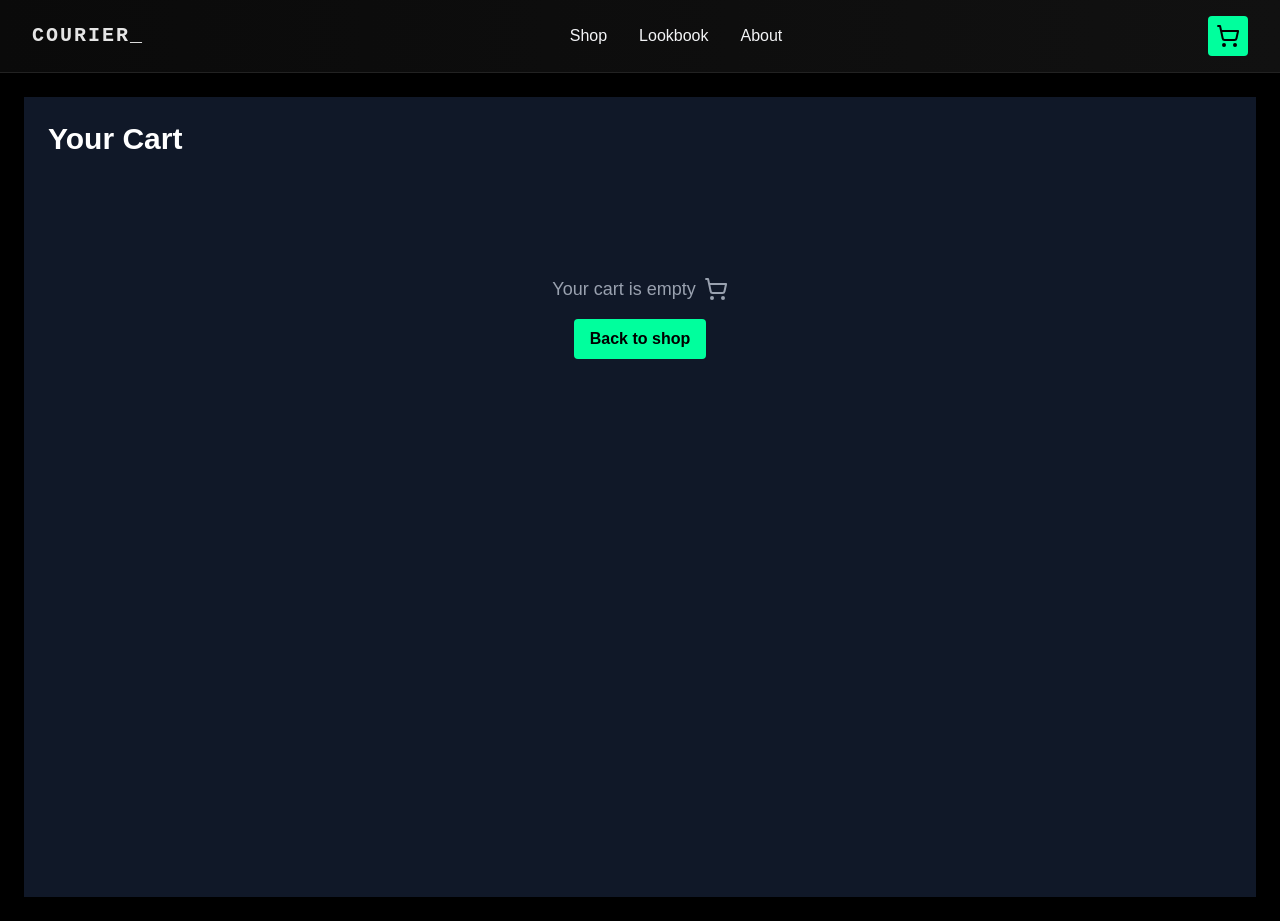
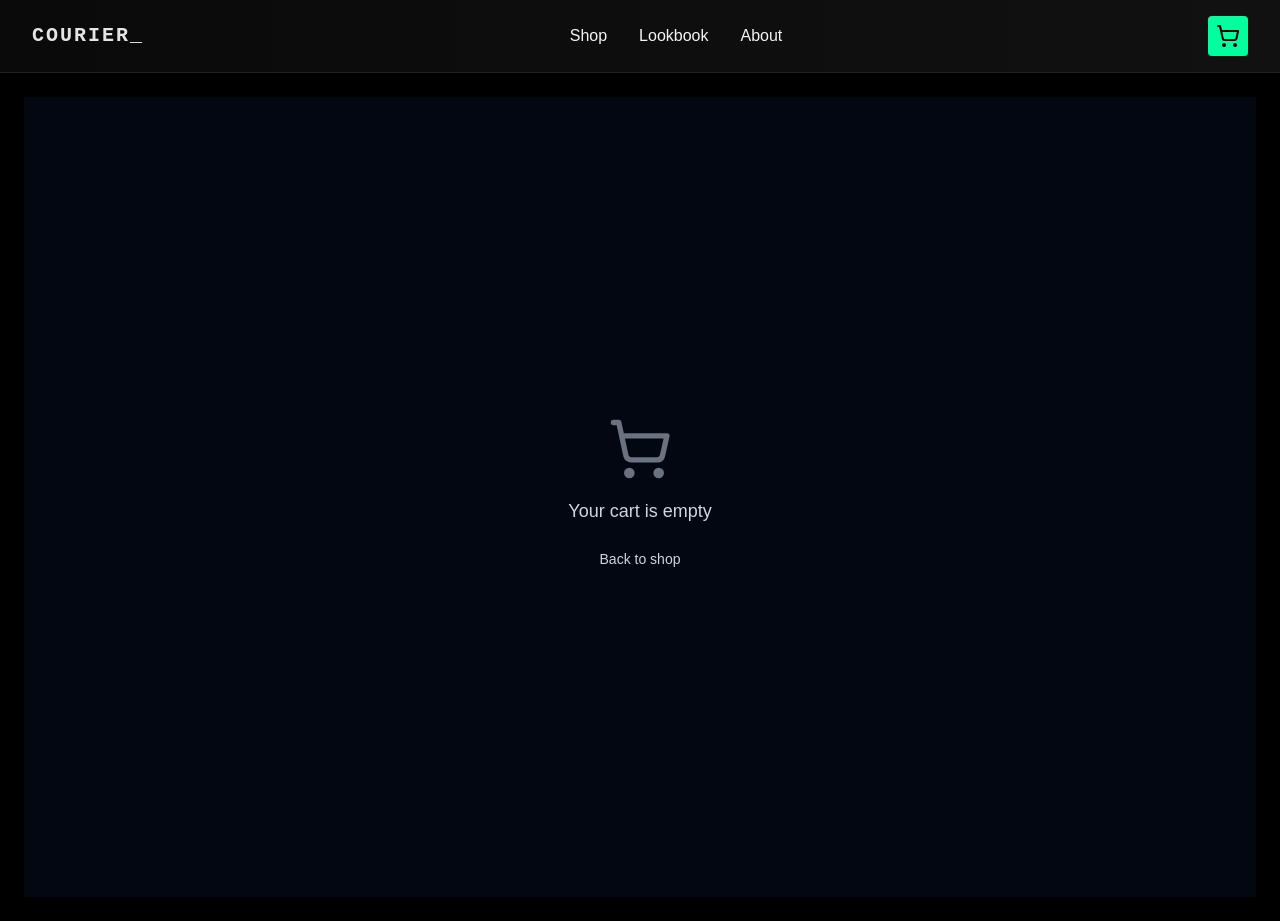
Before and after one commit to TheGrayback/courier-ecommerce, a React (Vite) app: page /cart in a window 1280 px wide. Built offline with nearby package versions, Linux system fonts and the light colour scheme.

Commit message:
refactor: create CartItem component

```diff
--- /dev/null
+++ b/src/components/CartItem/CartItem.module.css
@@ -0,0 +1,17 @@
+@reference 'tailwindcss';
+
+.item {
+    @apply flex items-center justify-between;
+}
+
+.itemName {
+    @apply font-medium;
+}
+
+.totalItemPrice {
+    @apply text-sm text-gray-400;
+}
+
+.totalCartPrice {
+    @apply text-lg font-semibold;
+}
--- /dev/null
+++ b/src/components/CartItem/CartItem.tsx
@@ -0,0 +1,23 @@
+import styles from './CartItem.module.css';
+
+function CartItem({
+    item,
+}: {
+    item: { id: number; name: string; price: number; quantity: number };
+}) {
+    return (
+        <li key={item.id} className={styles.item}>
+            <div>
+                <p className={styles.itemName}>{item.name}</p>
+                <p className={styles.totalItemPrice}>
+                    {item.quantity} × ${item.price}
+                </p>
+            </div>
+            <span className={styles.totalCartPrice}>
+                ${(item.price * item.quantity).toFixed(2)}
+            </span>
+        </li>
+    );
+}
+
+export default CartItem;
--- a/src/components/CartPage/CartPage.module.css
+++ b/src/components/CartPage/CartPage.module.css
@@ -1,61 +1,53 @@
 @reference 'tailwindcss';
 
-.cartPage {
-    @apply min-h-screen bg-gray-900 p-6 text-white;
+.cartEmpty {
+    @apply flex min-h-screen flex-col items-center justify-center bg-gray-950 text-gray-300;
 }
 
-.title {
-    @apply mb-8 text-3xl font-bold;
+.cartEmptyIcon {
+    @apply mb-4 h-16 w-16 text-gray-500;
 }
 
-.emptyCart {
-    @apply flex h-64 flex-col items-center justify-center text-center;
+.cartEmptyText {
+    @apply mb-4 text-lg;
 }
 
-.emptyText {
-    @apply text-lg ;
+.cartPage {
+    @apply min-h-screen bg-gray-950 p-6 text-gray-100;
 }
 
-.backButton {
-    @apply rounded bg-[#00ff9d] px-4 py-2 font-semibold text-black transition-colors hover:bg-[#00d67f];
+.cartTitle {
+    @apply mb-6 text-3xl font-bold tracking-wide uppercase;
 }
 
-.cartContent {
-    @apply flex flex-col gap-6;
+.cartCard {
+    @apply border border-gray-800 bg-gray-900 text-gray-100;
 }
 
-.iconWrapper {
-    @apply mb-4 flex flex-row items-center gap-2 text-gray-400;
+.cartCardHeader {
+    @apply mb-2;
 }
 
-.itemList {
+.cartCardHeaderTitle {
+    @apply text-xl font-semibold;
+}
+
+.cartCardContent {
     @apply space-y-4;
 }
 
-.itemCard {
-    @apply flex items-center justify-between border-b border-gray-700 pb-3;
+.cartSeparator {
+    @apply bg-gray-800;
 }
 
-.itemName {
-    @apply text-lg font-semibold;
+.cartCardFooter {
+    @apply flex flex-col items-center justify-between sm:flex-row;
 }
 
-.itemDetails {
-    @apply text-gray-400;
-}
-
-.itemTotal {
-    @apply font-bold;
-}
-
-.summary {
-    @apply mt-6 flex flex-col items-end gap-3;
-}
-
-.total {
+.cartTotal {
     @apply text-xl font-bold;
 }
 
-.checkoutBtn {
-    @apply rounded bg-green-500 px-6 py-2 font-semibold text-white transition-colors hover:bg-green-600;
+.cartButton {
+    @apply mt-4 w-full cursor-pointer rounded bg-[#00ff9d] p-2 font-semibold text-black transition-colors hover:bg-[#00d67f] sm:m-0 sm:w-auto;
 }
--- a/src/components/CartPage/CartPage.tsx
+++ b/src/components/CartPage/CartPage.tsx
@@ -1,11 +1,13 @@
 import { Link } from 'react-router-dom';
-import { useCart } from '../../contexts/CartContext.js';
+import { useCart } from '../../contexts/CartContext';
+import { ShoppingCart } from 'lucide-react';
+import { Card, CardHeader, CardContent, CardFooter } from '@/components/ui/card';
+import { Button } from '@/components/ui/button';
+import { Separator } from '@/components/ui/separator';
+import CartItem from '../CartItem/CartItem';
 import styles from './CartPage.module.css';
-import { ShoppingCart } from 'lucide-react';
 
-function showTotalSum(
-    items: Array<{ price: number; quantity: number }>
-): number {
+function showTotalSum(items: Array<{ price: number; quantity: number }>): number {
     return items.reduce((acc, item) => acc + item.price * item.quantity, 0);
 }
 
@@ -13,48 +15,44 @@ function CartPage() {
     const { state } = useCart();
     const total = showTotalSum(state.items);
 
+    if (state.items.length === 0) {
+        return (
+            <div className={styles.cartEmpty}>
+                <ShoppingCart className={styles.cartEmptyIcon} />
+                <p className={styles.cartEmptyText}>Your cart is empty</p>
+                <Button asChild variant="secondary">
+                    <Link to="/">Back to shop</Link>
+                </Button>
+            </div>
+        );
+    }
+
     return (
         <div className={styles.cartPage}>
-            <h1 className={styles.title}>Your Cart</h1>
+            <h1 className={styles.cartTitle}>Your Cart</h1>
 
-            {state.items.length === 0 ? (
-                <div className={styles.emptyCart}>
-                    <span className={styles.iconWrapper}>
-                        <p className={styles.emptyText}>Your cart is empty</p>
-                        <ShoppingCart />
-                    </span>
-                    <Link to='/' className={styles.backButton}>
-                        Back to shop
-                    </Link>
-                </div>
-            ) : (
-                <div className={styles.cartContent}>
-                    <ul className={styles.itemList}>
+            <Card className={styles.cartCard}>
+                <CardHeader className={styles.cartCardHeader}>
+                    <h2 className={styles.cartCardHeaderTitle}>Items</h2>
+                </CardHeader>
+
+                <CardContent className={styles.cartCardContent}>
+                    <ul>
                         {state.items.map((item) => (
-                            <li key={item.id} className={styles.itemCard}>
-                                <div>
-                                    <h2 className={styles.itemName}>
-                                        {item.name}
-                                    </h2>
-                                    <p className={styles.itemDetails}>
-                                        {item.quantity} × ${item.price}
-                                    </p>
-                                </div>
-                                <span className={styles.itemTotal}>
-                                    ${(item.price * item.quantity).toFixed(2)}
-                                </span>
-                            </li>
+                            <CartItem key={item.id} item={item} />
                         ))}
                     </ul>
+                </CardContent>
 
-                    <div className={styles.summary}>
-                        <p className={styles.total}>
-                            Total: ${total.toFixed(2)}
-                        </p>
-                        <button className={styles.checkoutBtn}>Checkout</button>
-                    </div>
-                </div>
-            )}
+                <Separator className={styles.cartSeparator} />
+
+                <CardFooter className={styles.cartCardFooter}>
+                    <p className={styles.cartTotal}>Total: ${total.toFixed(2)}</p>
+                    <Button className={styles.cartButton}>
+                        Checkout
+                    </Button>
+                </CardFooter>
+            </Card>
         </div>
     );
 }
```
